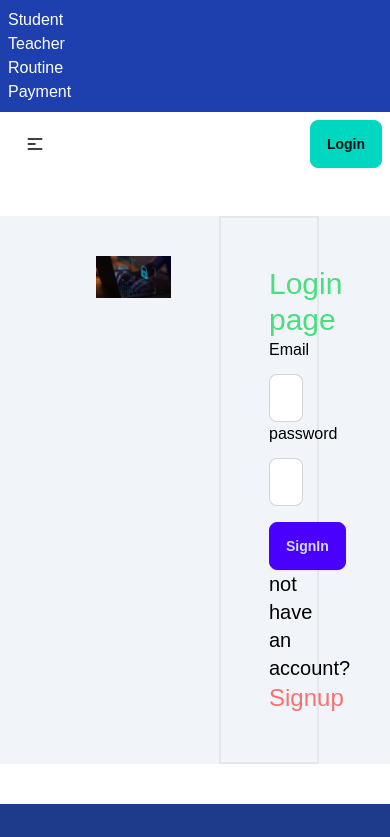
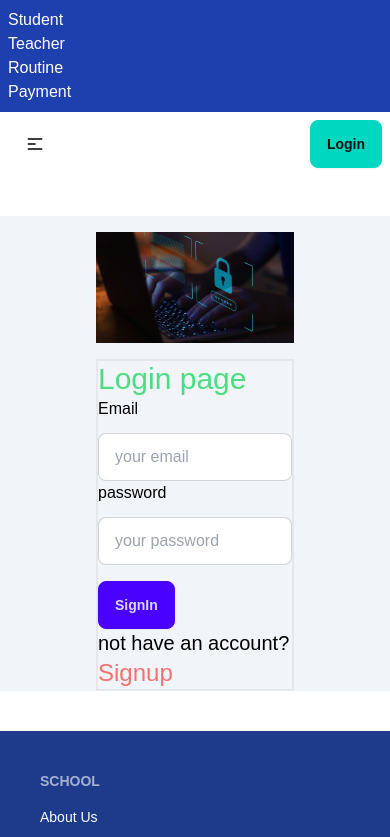
Before and after one commit to Fahmida-Faiza/school-college-demo, a Next.js app: page /login in a window 390 px wide. Shown: the top 837 px of the page. Built offline with nearby package versions, Linux system fonts and the light colour scheme.

Commit message:
responsive view added

```diff
--- a/src/app/login/page.jsx
+++ b/src/app/login/page.jsx
@@ -27,11 +27,11 @@ const page = () => {
 
     return (
         <div className='container mx-auto px-24 bg-slate-100 text-black my-10'>
-            <div className='grid grid-cols-2 gap-12'>
-                <div className='py-10'>
+            <div className='grid md:grid-cols-1 lg:grid-cols-2 lg:gap-12'>
+                <div className='  md: py-4 lg:py-10'>
                     <Image src="/pic.jpg" height="400" width="540" alt="login" />
                 </div>
-                <div className='border-2 p-12 '>
+                <div className='border-2 lg:p-12 '>
                     <form onSubmit={handleLogin} action="" >
                         <h1 className='text-3xl text-green-400'>Login page</h1>
                         <label htmlFor="email">Email</label><br></br>
--- a/src/app/signup/page.jsx
+++ b/src/app/signup/page.jsx
@@ -45,12 +45,12 @@ const SignUpPage = () => {
             <h1 className='text-3xl text-center text-red-400'>Signup page</h1>
             <div className='container mx-auto px-24 bg-slate-100 text-black my-10'>
 
-                <div className='grid grid-cols-2 gap-12'>
-                    <div className='py-10'>
+                <div className='grid  lg:grid-cols-2 lg:gap-12'>
+                    <div className='lg:py-10'>
                         <Image src="/pic2.png" height="400" width="540" alt="login" />
                     </div>
                     {/* <h1 className='text-3xl text-red-400'>Signup page</h1> */}
-                    <div className='border-2 p-12 '>
+                    <div className='border-2 lg:p-12 '>
                         <form onSubmit={handleSignUp} action="">
                             <label htmlFor="name">Name</label><br></br>
                             <input type="text" name="name" placeholder="your name" className="mt-3 input input-bordered w-full max-w-xs  bg-white text-black" />
--- a/src/components/Homepage/Homepage.jsx
+++ b/src/components/Homepage/Homepage.jsx
@@ -63,7 +63,7 @@ const alumni = new Array(8).fill({
 
       {/* 2nd */}
 
-      <div className='text-black lg:flex gap-10 lg:p-10'>
+      <div className='text-black lg:flex gap-10 lg:p-10 w-80 md:w-3/4 lg:w-full mx-auto'>
 
         <div className='mt-10'>
           <div className='text-xl'>
@@ -125,7 +125,7 @@ const alumni = new Array(8).fill({
         </div>
 
         <div>
-          <img src=" https://daffodilvarsity.edu.bd/template/images/about.jpg " alt="" />
+          <img src=" https://daffodilvarsity.edu.bd/template/images/about.jpg " alt="" className='rounded-2xl' />
         </div>
 
       </div>
@@ -133,14 +133,14 @@ const alumni = new Array(8).fill({
 
       {/* 3rd events */}
 
-<div className=' '>
+      <div className=' w-80 md:w-3/4 lg:w-full mx-auto'>
         <div className='text-center text-black font-bold'>
-<h1 className='text-4xl'>Recent Events</h1>
+          <h1 className='text-4xl mt-10'>Recent Events</h1>
           <p>Life at Daffodil is very much eventful. Through a lot of meaningful and impactful events students get the <br /> opportunity to develop their skills and portfolio beyond the curriculam
 
           </p>
         </div>
-<div className='grid lg:grid-cols-3 mt-10 max-w-7xl mx-auto'>
+        <div className='grid grid-cols-1 md:grid-cols-2 lg:grid-cols-3 mt-10 gap-5 max-w-7xl mx-auto'>
 
           <div className="card   md:w-72 lg:w-96 shadow-sm">
             <figure>
@@ -182,118 +182,12 @@ const alumni = new Array(8).fill({
       </div>
 
       {/* 4th alumni teachers */}
-{/*
-<div className='mt-10 '>
-  <div className='text-center text-black font-bold'>
-<h1 className='text-4xl'>Teachers Alumni</h1>
-<p className='text-black'>Our Alumni are our pride as they are engaged in building the world through national and International contributions</p>
 
-  </div>
-<div className='grid grid-cols-4 gap-5 mt-10 max-w-7xl mx-auto'>
-
-  <div className="card   md:w-72 lg:w-80 shadow-sm">
-  <figure>
-   <img src="https://daffodilvarsity.edu.bd/images/faculty/a7ac450870ee09fec3b970ae8f9966c9.webp" alt="" />
-  </figure>
-  <div className="card-body">
-    <h2 className="card-title text-black">Card Title</h2>
-    <p className='text-black'>A card component has a figure, a body part, and inside body there are title and actions parts</p>
-    <div className="card-actions ">
-      <button className="btn  text-white btn-primary">View Details</button>
-    </div>
-  </div>
-</div>
-  <div className="card  md:w-72 lg:w-80 shadow-sm">
-  <figure>
-   <img src="https://daffodilvarsity.edu.bd/images/faculty/a7ac450870ee09fec3b970ae8f9966c9.webp" alt="" />
-  </figure>
-  <div className="card-body">
-    <h2 className="card-title text-black">Card Title</h2>
-    <p className='text-black'>A card component has a figure, a body part, and inside body there are title and actions parts</p>
-    <div className="card-actions ">
-      <button className="btn  text-white btn-primary">View Details</button>
-    </div>
-  </div>
-</div>
-  <div className="card  md:w-72 lg:w-80 shadow-sm">
-  <figure>
-   <img src="https://daffodilvarsity.edu.bd/images/faculty/a7ac450870ee09fec3b970ae8f9966c9.webp" alt="" />
-  </figure>
-  <div className="card-body">
-    <h2 className="card-title text-black">Card Title</h2>
-    <p className='text-black'>A card component has a figure, a body part, and inside body there are title and actions parts</p>
-    <div className="card-actions">
-      <button className="btn  text-white btn-primary">View Details</button>
-    </div>
-  </div>
-</div>
-  <div className="card  md:w-72 lg:w-80 shadow-sm">
-  <figure>
-   <img src="https://daffodilvarsity.edu.bd/images/faculty/a7ac450870ee09fec3b970ae8f9966c9.webp" alt="" />
-  </figure>
-  <div className="card-body">
-    <h2 className="card-title text-black">Card Title</h2>
-    <p className='text-black'>A card component has a figure, a body part, and inside body there are title and actions parts</p>
-    <div className="card-actions">
-      <button className="btn  text-white btn-primary">View Details</button>
-    </div>
-  </div>
-</div>
-  <div className="card  md:w-72 lg:w-80 shadow-sm">
-  <figure>
-   <img src="https://daffodilvarsity.edu.bd/images/faculty/a7ac450870ee09fec3b970ae8f9966c9.webp" alt="" />
-  </figure>
-  <div className="card-body">
-    <h2 className="card-title text-black">Card Title</h2>
-    <p className='text-black'>A card component has a figure, a body part, and inside body there are title and actions parts</p>
-    <div className="card-actions">
-      <button className="btn  text-white btn-primary">Buy Now</button>
-    </div>
-  </div>
-</div>
-  <div className="card  md:w-72 lg:w-80 shadow-sm">
-  <figure>
-   <img src="https://daffodilvarsity.edu.bd/images/faculty/a7ac450870ee09fec3b970ae8f9966c9.webp" alt="" />
-  </figure>
-  <div className="card-body">
-    <h2 className="card-title text-black">Card Title</h2>
-    <p className='text-black'>A card component has a figure, a body part, and inside body there are title and actions parts</p>
-    <div className="card-actions">
-      <button className="btn  text-white btn-primary">Buy Now</button>
-    </div>
-  </div>
-</div>
-  <div className="card  md:w-72 lg:w-80 shadow-sm">
-  <figure>
-   <img src="https://daffodilvarsity.edu.bd/images/faculty/a7ac450870ee09fec3b970ae8f9966c9.webp" alt="" />
-  </figure>
-  <div className="card-body">
-    <h2 className="card-title text-black">Card Title</h2>
-    <p className='text-black'>A card component has a figure, a body part, and inside body there are title and actions parts</p>
-    <div className="card-actions">
-      <button className="btn  text-white btn-primary">Buy Now</button>
-    </div>
-  </div>
-</div>
-  <div className="card  md:w-72 lg:w-80 shadow-sm">
-  <figure>
-   <img src="https://daffodilvarsity.edu.bd/images/faculty/a7ac450870ee09fec3b970ae8f9966c9.webp" alt="" />
-  </figure>
-  <div className="card-body">
-    <h2 className="card-title text-black">Card Title</h2>
-    <p className='text-black'>A card component has a figure, a body part, and inside body there are title and actions parts</p>
-    <div className="card-actions">
-      <button className="btn  text-white btn-primary">Buy Now</button>
-    </div>
-  </div>
-</div>
-</div>
-</div> */}
 
 
       <div className='mt-10'>
         <div className='text-center text-black font-bold'>
-        <h1 className='text-4xl'>Teachers Alumni</h1>
+          <h1 className='text-4xl mt-10'>Teachers Alumni</h1>
           <p className='text-black'>
             Our Alumni are our pride as they are engaged in building the world
             through national and International contributions
@@ -338,7 +232,7 @@ const alumni = new Array(8).fill({
       </div>
 
 
-<Testimonial/>
+      <Testimonial />
 
 
 
```
Lines whose indentation alone changed are shown as unchanged.
